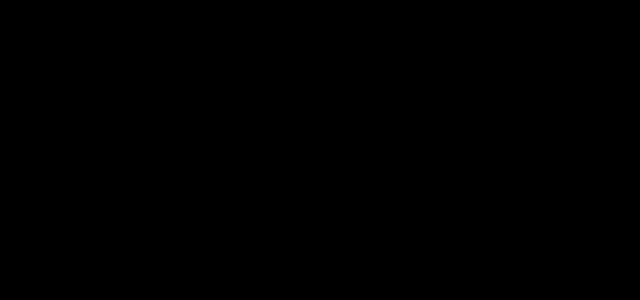
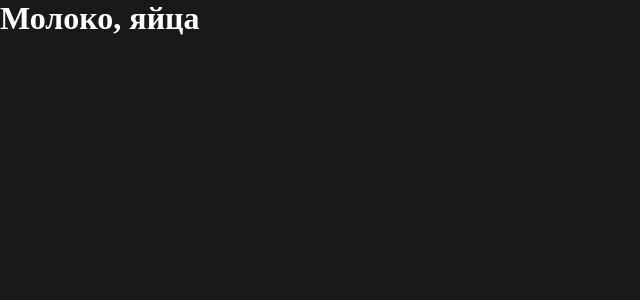
Before and after one commit to yeeeppppp/aifoodproj, a React (Vite) app: page /Carousel in a window 1280 px wide. Shown: the top 300 px of the page, without its empty margins (0-640 px from the left). Built offline with nearby package versions, Linux system fonts and the light colour scheme.

Commit message:
fixed some bugs

```diff
--- a/index.html
+++ b/index.html
@@ -12,5 +12,6 @@
   </head>
   <body>
     <div id="root"></div>
+     <script type="module" src="/src/main.jsx"></script>
   </body>
 </html>
--- a/src/components/Carousel/Carousel.css
+++ b/src/components/Carousel/Carousel.css
@@ -1,3 +1,3 @@
 h1 {
-    color: black;
+    color: rgb(255, 255, 255);
 }
--- a/src/index.css
+++ b/src/index.css
@@ -23,7 +23,7 @@ img {
 }
 
 body {
-  background-color: #000000;
+  background-color: #191918;
   overflow-x: hidden;
 }
 
```
